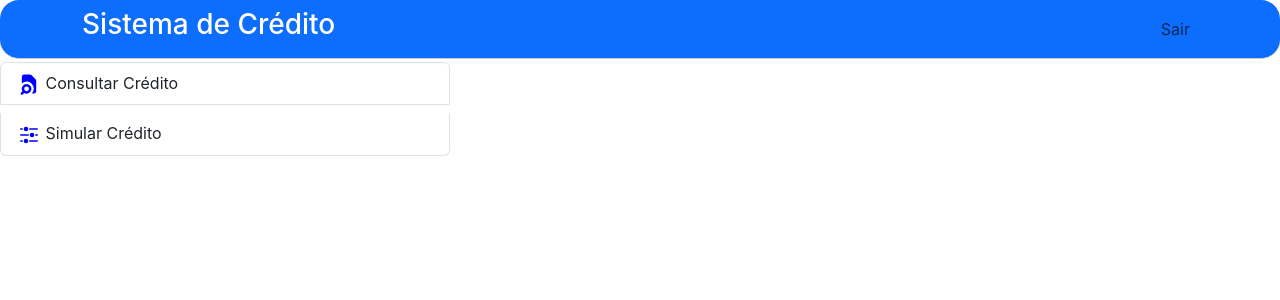
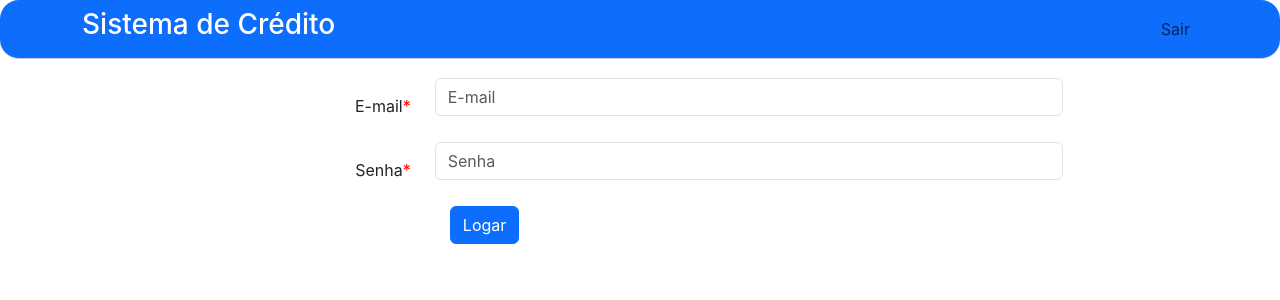
Before and after one commit to alevaristofig/teste_gosat_frontend, a React (Create React App) app: page /login in a window 1280 px wide. Shown: the top 300 px of the page. Built offline with nearby package versions, Linux system fonts and the light colour scheme; the HTML template or start-up script is replaced by a standard one.

Commit message:
Criação da pagina login e proteção do acesso as paginas

```diff
--- a/src/App.tsx
+++ b/src/App.tsx
@@ -1,8 +1,9 @@
 import React, { useState } from 'react';
 import { BrowserRouter, Routes, Route } from 'react-router-dom';
 
+
 import CabecalhoComponent from './components/cabecalho';
-import MenuComponent from './components/menu';
+import LoginComponet from './components/LoginComponent';
 import ConsultaCreditoComponent from './components/ConsultaCreditoComponent';
 import SimulacaoCreditoComponent from './components/SimulacaoCreditoComponent';
 
@@ -15,13 +16,11 @@ const App: React.FC = () => {
   return (
     <BrowserRouter>
       <CabecalhoComponent />
-      <MenuComponent />
-      <div className='d-flex float-start'>
         <Routes>
+          <Route path="/login" element={<LoginComponet />} />
           <Route path="/consultarcredito" element={<ConsultaCreditoComponent />} />
           <Route path="/simularcredito" element={<SimulacaoCreditoComponent />} />
          </Routes>
-      </div>
     </BrowserRouter>
   )
 }
--- /dev/null
+++ b/src/Global.d.ts
@@ -0,0 +1 @@
+declare module "*.module.css"
--- a/src/components/ConsultaCreditoComponent.tsx
+++ b/src/components/ConsultaCreditoComponent.tsx
@@ -1,9 +1,12 @@
 import React, { ReactElement, useState, useEffect } from 'react';
+import { useNavigate } from 'react-router-dom';
 import Card  from 'react-bootstrap/Card';
 import Button  from 'react-bootstrap/Button';
 import Spinner from 'react-bootstrap/Spinner';
 import Alert  from 'react-bootstrap/Alert';
 import Table from 'react-bootstrap/Table';
+
+import MenuComponent from './menu';
 
 import { ICredito } from '../interfaces/Credito';
 import axios from 'axios';
@@ -24,7 +27,13 @@ export default function ConsultaCreditoComponent (): ReactElement {
   const [loading,setLoading] = useState(true);
   const [token] = useState('4|gfyAYTwb4vLs06RxdHLUekfTYAHPWOGT4XQtgQt0319c6616');
 
+  const navigate = useNavigate();
+
   useEffect(() => {
+
+     if(sessionStorage.getItem('token') === null) {
+          navigate('/login');
+      }
 
     let data = {
       'cpf': '11111111111'
@@ -49,6 +58,7 @@ export default function ConsultaCreditoComponent (): ReactElement {
   return (
     <div>
       <div className='d-flex'>
+        <MenuComponent />
         <div className="container-fluid">
           <div>
           {
--- /dev/null
+++ b/src/components/LoginComponent.tsx
@@ -0,0 +1,47 @@
+import React, { ReactElement } from 'react';
+
+import styles from './css/Credito.module.css';
+
+export default function ConsultaCreditoComponent (): ReactElement {
+    return(
+        <>
+            <div className={styles.input_container}>
+                <div className="row mt-3">
+                    <div className="col-4 text-end mt-3">
+						<label className="form-label">E-mail</label>
+						<label className="form-label obrigatorio">*</label>
+					</div>
+                    <div className="col-6">
+						<input
+							type="text"
+							name="username"
+							className="form-control"
+							placeholder="E-mail"
+							required
+						/>
+					</div>
+                </div>
+                <div className="row mt-3">
+					<div className="col-4 text-end mt-3">
+						<label className="form-label">Senha</label>
+						<label className="form-label obrigatorio">*</label>
+					</div>
+					<div className="col-6">
+						<input
+							type="password"
+							name="password"
+							className="form-control"
+							placeholder="Senha"
+							required
+						/>
+					</div>
+				</div>
+                <div className="row mt-3">
+					<div className="col-5 quebralinha d-flex justify-content-end">
+						<button type="submit" className="btn btn-primary">Logar</button>
+					</div>
+				</div>
+            </div>
+        </>
+    )
+}
--- a/src/components/SimulacaoCreditoComponent.tsx
+++ b/src/components/SimulacaoCreditoComponent.tsx
@@ -1,4 +1,5 @@
 import React, { ReactElement, useState, useEffect } from 'react';
+import { useNavigate } from 'react-router-dom';
 import Card  from 'react-bootstrap/Card';
 import Button  from 'react-bootstrap/Button';
 import Spinner from 'react-bootstrap/Spinner';
@@ -7,13 +8,21 @@ import Table from 'react-bootstrap/Table';
 
 import axios from 'axios';
 
+import MenuComponent from './menu';
+
 export default function SimulacaoCreditoComponent (): ReactElement {
 
   const [simulaOferta,setSimulaOferta] = useState<any>();
   const [loading,setLoading] = useState(true);
   const [token] = useState('4|gfyAYTwb4vLs06RxdHLUekfTYAHPWOGT4XQtgQt0319c6616');
 
+  const navigate = useNavigate();
+
     useEffect(() => {
+
+      if(sessionStorage.getItem('token') === null) {
+        navigate('/login');
+      }
 
     let data = {
       'cpf': '11111111111',
@@ -39,6 +48,7 @@ export default function SimulacaoCreditoComponent (): ReactElement {
   return (
     <div>
       <div className='d-flex'>
+        <MenuComponent />
         <div className="container-fluid">
           {
             loading
--- /dev/null
+++ b/src/components/css/Credito.module.css
@@ -0,0 +1,14 @@
+.input_container {
+    display: flex;
+    flex-direction: column;
+    text-align: left;
+}
+
+.form_login {
+    display: flex;
+    justify-content: space-between;
+    width: 400px;
+    margin: 0 auto;
+    border-bottom: 1px solid #ccc;
+    padding: 1em;
+}
--- a/src/index.css
+++ b/src/index.css
@@ -22,3 +22,20 @@ code {
   width: 450px;
   margin-right: 2px;
 }
+
+.titulo{
+    flex-direction: row;
+    align-items: center;
+    margin: 1rem 0;
+    border-radius: 5px;
+    padding: 0.8em;
+    width: 97%;
+    margin-left: 20px;
+    color: #fff;
+    text-align: center;
+}
+
+.obrigatorio {
+    color: #ff0000;
+    margin-left: 0px;
+}
```
